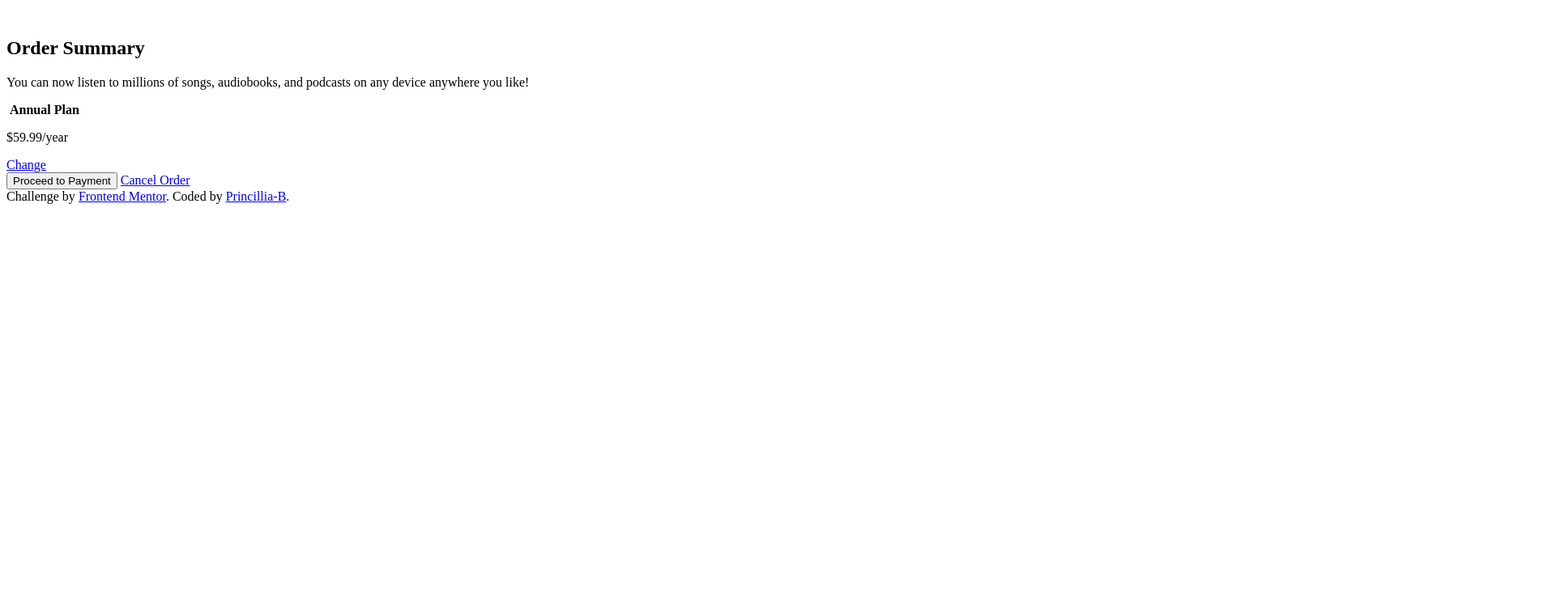
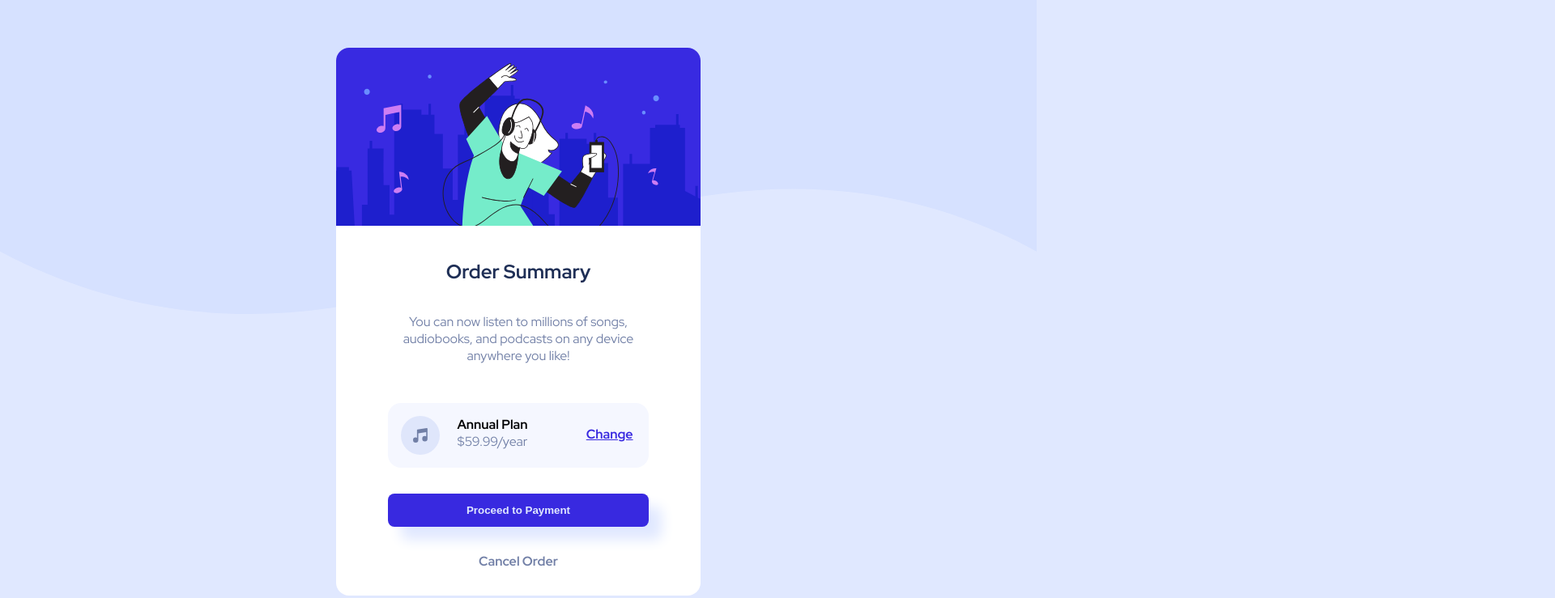
Before and after one commit to Princillia-B/order-summary, a plain HTML site: page index.html in a window 1280 px wide. Shown: the top 739 px of the page at 81% size, 1920 px wide, since content can reach past the window. Drawn offline with Linux system fonts and the light colour scheme.

Commit message:
add style

```diff
--- a/index.html
+++ b/index.html
@@ -13,16 +13,18 @@
     <!--Card -->
     <section class="card">
       <!--Card Image-->
-      <img src="" alt="" class="main-img">
+      <img src="images/illustration-hero.svg" alt="music" class="main-img">
       <!--Card info-->
       <div class="text-info">
         <h1>Order Summary</h1>
         <p class="main-text">You can now listen to millions of songs, audiobooks, and podcasts on any device anywhere you like!</p>
         <!--Plan Choice-->
         <div class="plan-choice">
-          <img src="" alt="" class="icone">
-          <span><strong>Annual Plan</strong></span>
-          <p class="price">$59.99/year</p>
+          <img src="images/icon-music.svg" alt="" class="icone">
+          <div class="annual-plan-price">
+            <span class="annual-plan"><strong>Annual Plan</strong></span>
+            <span class="price">$59.99/year</span>
+          </div>
           <a href="#" class="change">Change</a>
         </div>
         <!-- Payment and Cancelation-->
--- a/style.css
+++ b/style.css
@@ -1 +1,126 @@
 @import url('https://fonts.googleapis.com/css2?family=Red+Hat+Display:ital,wght@0,300..900;1,300..900&display=swap');
+
+:root {
+    --primary-color-light-blue : hsl(225, 100%, 94%);
+    --primary-color-dark-blue : hsl(245, 75%, 52%);
+    --neutral-color-light-blue : hsl(225, 100%, 98%) ;
+    --neutral-color-gray : hsl(224, 23%, 55%) ;
+    --neutral-color-dark-blue : hsl(223, 47%, 23%);
+    font-size: 16px;
+}
+
+body {
+    font-size: 1rem;
+    font-family: "Red Hat Display", sans-serif;
+    /* Mettre le background en haut, sur tout le conteneur de façon non répété*/
+    background: var(--primary-color-light-blue) url(images/pattern-background-desktop.svg) no-repeat;
+    background-position: top;
+    background-size: contain;
+
+    display: flex;
+    flex-direction: column;
+    justify-content: center;
+    align-items: center;
+    height: 100vh;
+
+}
+
+/* Card*/
+.card {
+    background-color: white;
+    border-radius: 1rem;
+    background-size: contain;
+    margin: 10rem 800rem;
+}
+
+/*Card Image*/
+.main-img {
+    border-top-left-radius: 1rem;
+    border-top-right-radius: 1rem;
+
+}
+
+/*Card Info*/
+.text-info {
+    padding: 1rem 4rem 2rem 4rem;
+    text-align: center;
+    display: flex;
+    flex-direction: column;
+}
+
+h1 {
+    color: var(--neutral-color-dark-blue);
+    font-weight: bold;
+}
+
+.main-text {
+    color: var(--neutral-color-gray);
+}
+/* Plan choice*/
+.plan-choice {
+    display: grid;
+    grid-template-columns: 1fr 1fr 1fr;
+    padding: 1rem 1rem;
+    margin: 2rem 0;
+    border-radius: 1rem;
+    background-color: var(--neutral-color-light-blue);
+}
+
+.change {
+    position: relative;
+    top : 25%;
+    left: 1rem;
+    color: var(--primary-color-dark-blue);
+    font-weight: bold;
+}
+
+.annual-plan {
+    font-weight: ;
+}
+
+.annual-plan-price {
+    position: relative;
+    right: 2rem;
+}
+
+
+.price {
+    color: var(--neutral-color-gray);
+}
+
+/*Payment and Cancelation*/
+button {
+    background-color: var(--primary-color-dark-blue);
+    color: var(--primary-color-light-blue);
+    font-weight: bold;
+    padding: 0.8rem;
+    border: none;
+    border-radius: 0.5rem;
+    box-shadow: 1rem 1rem 1rem 0 var(--primary-color-light-blue);
+    margin-bottom: 2rem;
+}
+
+button:hover {
+    background-color: var(--neutral-color-dark-blue);
+    cursor: pointer;
+    color:var(--neutral-color-light-blue);
+}
+.cancel-order {
+    color: var(--neutral-color-gray);
+    font-weight: bold;
+    text-decoration: none;
+}
+
+a:hover {
+    color: var(--neutral-color-dark-blue)
+}
+
+/*Footer*/
+footer {
+    color: var(--neutral-color-gray);
+    text-align: center;
+
+    & a {
+        color: var(--neutral-color-gray);
+    }
+}
```
